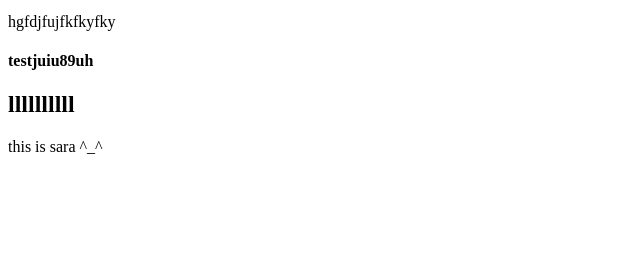
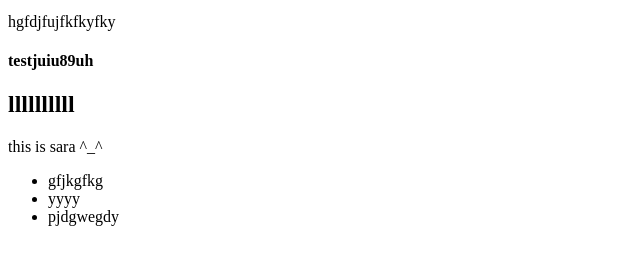
Before and after one commit to maryamautomne/test_git, a website: page index.html in a window 1280 px wide. Shown: the part 250-514 px from the top of the page, without its empty margins (0-640 px from the left). Drawn offline with Linux system fonts and the light colour scheme.

Commit message:
Update index.html
add div class:maryam

```diff
--- a/index.html
+++ b/index.html
@@ -24,6 +24,13 @@
   llllllllll
 </h2>
 <p> this is sara ^_^ <p>
+  <div class="maryam">
+    <ul>
+      <li>gfjkgfkg</li>
+      <li>yyyy</li>
+      <li>pjdgwegdy</li>
+    </ul>
+  </div>
 
 </body>
 </html>
```
